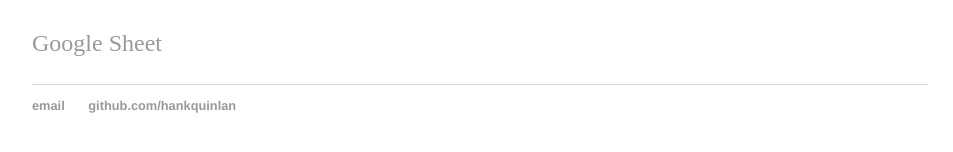
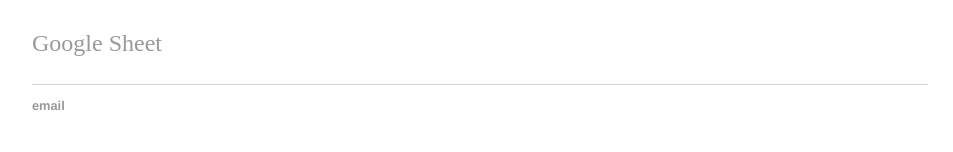
Before and after one commit to nvandijk91/nvandijk91.github.io, a Jekyll site: the page built from _posts/2020-07-25-Diagnosis.md, in a window 1280 px wide. Shown: the part 353-505 px from the top of the page, without its empty margins (160-1113 px from the left). Built offline with Jekyll 4.4.1, drawn with Linux system fonts in a browser that asks for light colours.

Commit message:
Update default.html

```diff
--- a/_layouts/default.html
+++ b/_layouts/default.html
@@ -21,8 +21,7 @@
 			</div><!-- /.container -->
 			<footer>
 	    		<ul>
-	        		<li><a href="mailto:hankquinlanhub@gmail.com">email</a></li>
-	        		<li><a href="https://github.com/hankquinlan">github.com/hankquinlan</a></li>
+	        		<li><a href="mailto:nicolaasvandijk@gmail.com">email</a></li>
 				</ul>
 			</footer>
 		</body>
```
